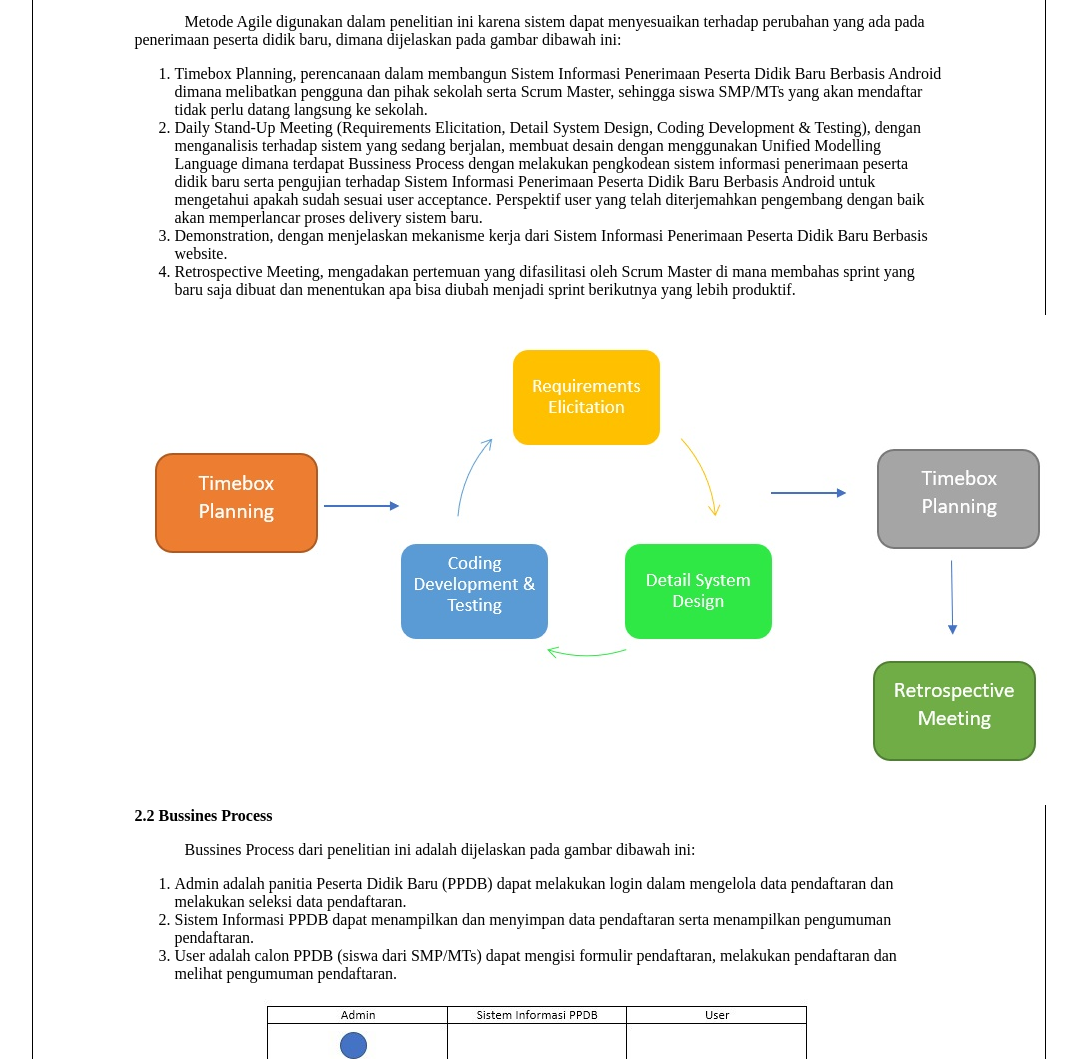
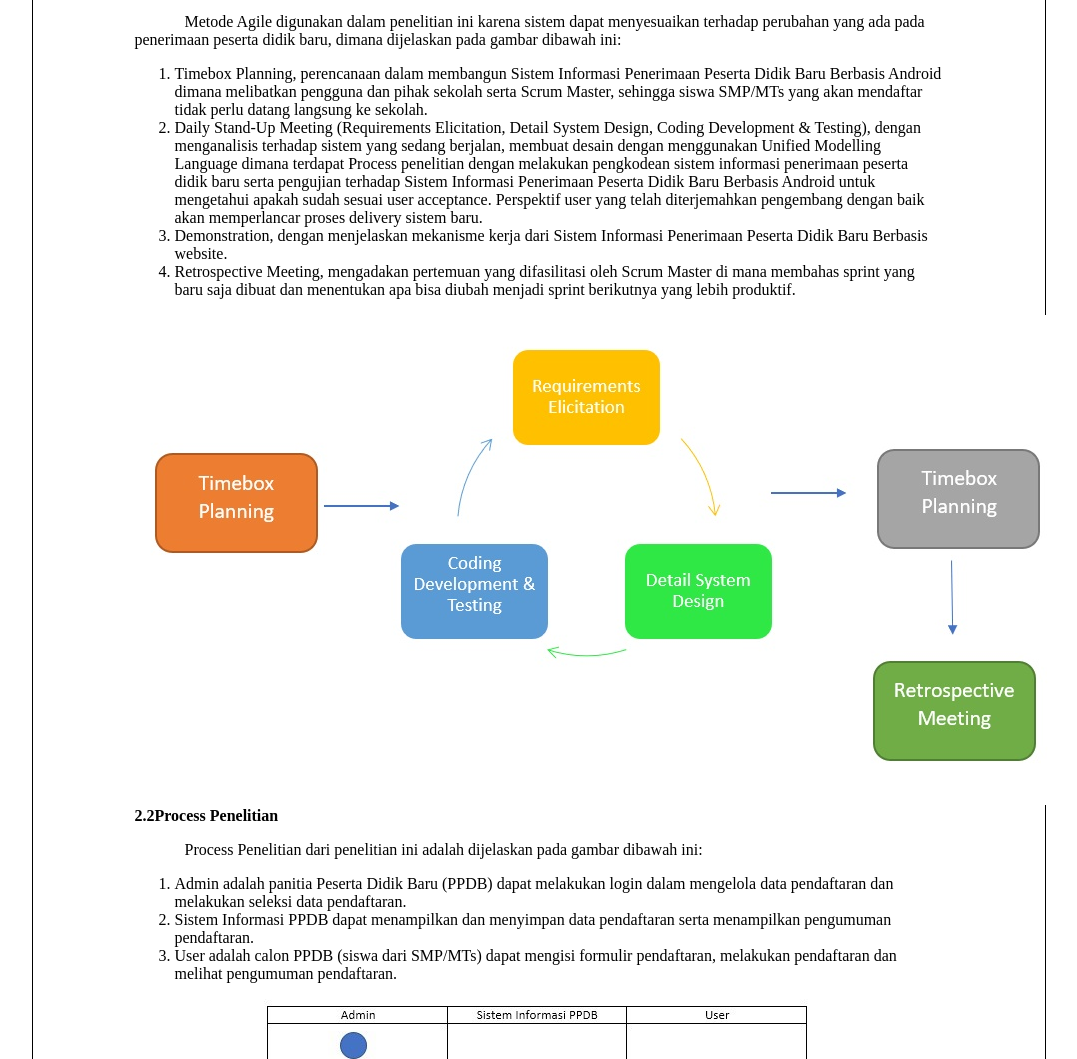
Before and after one commit to cornelliusagova/kel4_mtd_agile_p11, a plain HTML site: page index.html in a window 1280 px wide. Shown: the part 1725-2784 px from the top of the page, without its empty margins (101-1178 px from the left). Drawn offline with Linux system fonts and the light colour scheme.

Commit message:
memperbaiki kata yang tidak tepat

```diff
--- a/index.html
+++ b/index.html
@@ -77,13 +77,13 @@
                 <p style="text-indent: 50px;">Metode Agile digunakan dalam penelitian ini karena sistem dapat menyesuaikan terhadap perubahan yang ada pada penerimaan peserta didik baru, dimana dijelaskan pada gambar dibawah ini:</p>
                 <ol>
                     <li>Timebox Planning, perencanaan dalam membangun Sistem Informasi Penerimaan Peserta Didik Baru Berbasis Android dimana melibatkan pengguna dan pihak sekolah serta Scrum Master, sehingga siswa SMP/MTs yang akan mendaftar tidak perlu datang langsung ke sekolah.</li>
-                    <li>Daily Stand-Up Meeting (Requirements Elicitation, Detail System Design, Coding Development & Testing), dengan menganalisis terhadap sistem yang sedang berjalan, membuat desain dengan menggunakan Unified Modelling Language dimana terdapat Bussiness Process dengan melakukan pengkodean sistem informasi penerimaan peserta didik baru serta pengujian terhadap Sistem Informasi Penerimaan Peserta Didik Baru Berbasis Android untuk mengetahui apakah sudah sesuai user acceptance. Perspektif user yang telah diterjemahkan pengembang dengan baik akan memperlancar proses delivery sistem baru.</li>
+                    <li>Daily Stand-Up Meeting (Requirements Elicitation, Detail System Design, Coding Development & Testing), dengan menganalisis terhadap sistem yang sedang berjalan, membuat desain dengan menggunakan Unified Modelling Language dimana terdapat Process penelitian dengan melakukan pengkodean sistem informasi penerimaan peserta didik baru serta pengujian terhadap Sistem Informasi Penerimaan Peserta Didik Baru Berbasis Android untuk mengetahui apakah sudah sesuai user acceptance. Perspektif user yang telah diterjemahkan pengembang dengan baik akan memperlancar proses delivery sistem baru.</li>
                     <li>Demonstration, dengan menjelaskan mekanisme kerja dari Sistem Informasi Penerimaan Peserta Didik Baru Berbasis website.</li>
                     <li>Retrospective Meeting, mengadakan pertemuan yang difasilitasi oleh Scrum Master di mana membahas sprint yang baru saja dibuat dan menentukan apa bisa diubah menjadi sprint berikutnya yang lebih produktif.</li>
                     </ol>
                     <img src="Metode Agile.jpg" style="display:block; margin:auto;" >
-                <h3>2.2	Bussines Process</h3>
-                <p style="text-indent: 50px;">Bussines Process dari penelitian ini adalah dijelaskan pada gambar dibawah ini:</p>
+                <h3>2.2Process Penelitian</h3>
+                <p style="text-indent: 50px;"> Process Penelitian dari penelitian ini adalah dijelaskan pada gambar dibawah ini:</p>
                 <ol>
                     <li>Admin adalah panitia Peserta Didik Baru (PPDB) dapat melakukan login dalam mengelola data pendaftaran dan melakukan seleksi data pendaftaran.</li>
                     <li>Sistem Informasi PPDB dapat menampilkan dan menyimpan data pendaftaran serta menampilkan pengumuman pendaftaran.</li>
```
